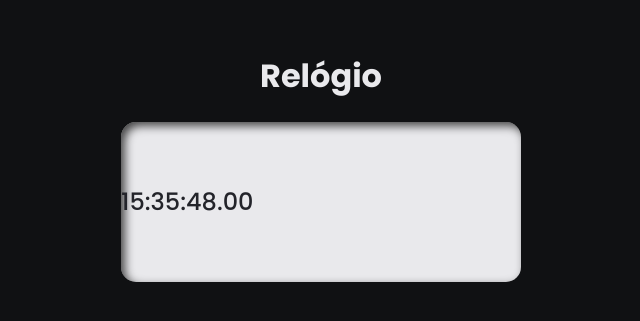
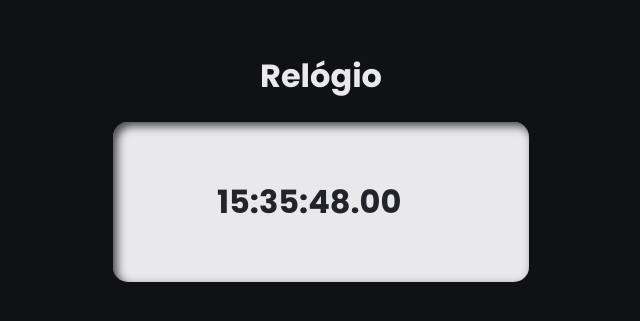
Before and after one commit to brunomozer05/relogio, a plain HTML site: page index.html in a window 1280 px wide. Shown: the part 129-450 px from the top of the page, without its empty margins (319-959 px from the left). Drawn offline with Linux system fonts and the light colour scheme.

Commit message:
Formatção do codigo e alinhamento do do Relógio

```diff
--- a/index.html
+++ b/index.html
@@ -1,18 +1,25 @@
 <!DOCTYPE html>
 <html lang="en">
+
 <head>
     <meta charset="UTF-8">
     <meta name="viewport" content="width=device-width, initial-scale=1.0">
     <title>Relógio</title>
     <link rel="stylesheet" href="style.css">
 </head>
+
 <body>
     <header>
         <h1>Relógio</h1>
     </header>
-        <div id="relogio" class="relogio">
-            00:00:00.0
+    <div class="box">
+        <div class="relogio">
+            <div id="relogio" class="numeros">
+                00:00:00.0
+            </div>
         </div>
+    </div>
     <script src="script.js"></script>
 </body>
+
 </html>
--- a/style.css
+++ b/style.css
@@ -1,6 +1,6 @@
 @import url('https://fonts.googleapis.com/css2?family=Poppins:ital,wght@0,100;0,200;0,300;0,400;0,500;0,600;0,700;0,800;0,900;1,100;1,200;1,300;1,400;1,500;1,600;1,700;1,800;1,900&display=swap');
 
-body{
+body {
     padding: 0;
     margin: 0;
     display: flex;
@@ -13,21 +13,27 @@ body{
     font-weight: 100;
     font-style: normal;
 }
-header{
+
+header {
     margin-top: 10rem;
 }
 
 .relogio{
-    text-align: center;
+width: 50%;
+}
+
+.numeros {
+    color: #23242a;
+    font-size: xx-large;
+    font-weight: 700;
+}
+.box{
     display: flex;
     align-items: center;
+    justify-content: center;
     background-color: #e9e9ec;
-    width: 25rem;
+    width: 26rem;
     height: 10rem;
     border-radius: 15px;
-    color: #23242a;
-    box-shadow:inset 4px 4px 10px rgba(0, 0, 0, 0.705);
-    display: flex;
-    font-size: x-large;
-    font-weight: 500;
+    box-shadow: inset 4px 4px 10px rgba(0, 0, 0, 0.705);
 }
```
Also changed, not shown: script.js (indentation only).
